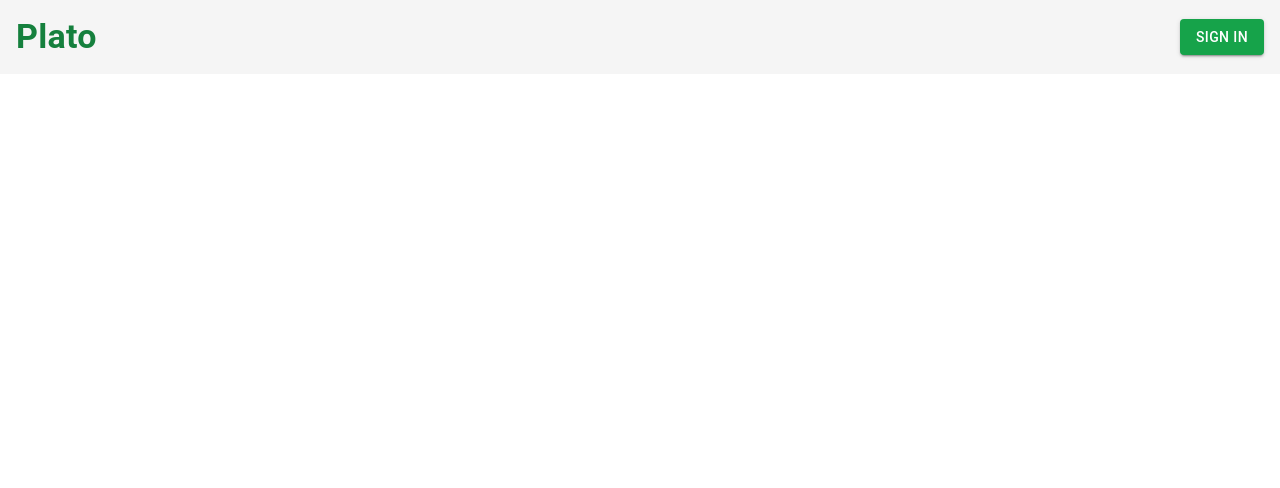
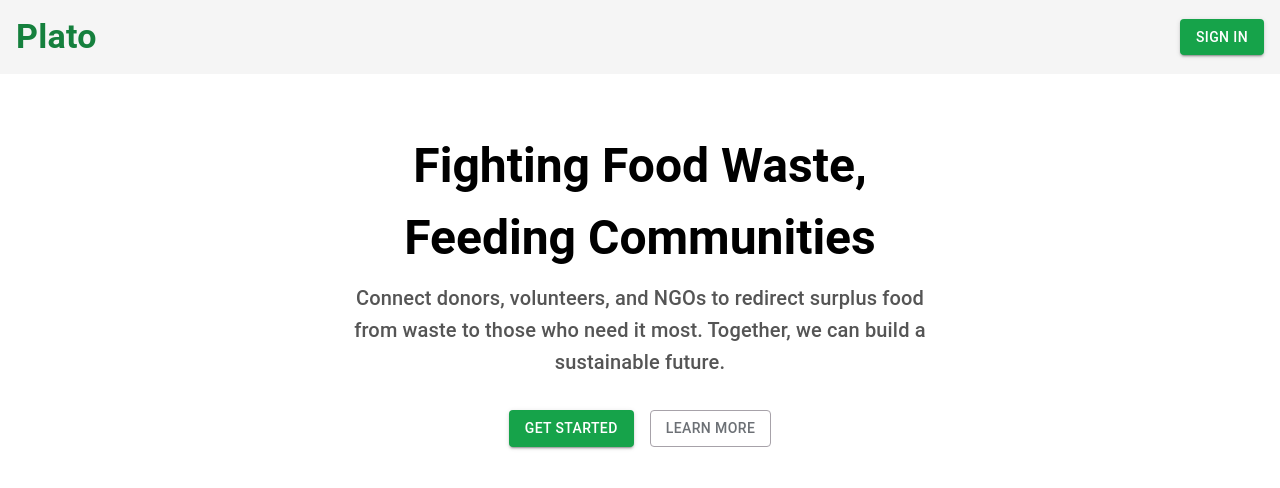
Before and after one commit to RealAakashGupta/PLATO, a React (Create React App) app in the folder frontend/: page / in a window 1280 px wide. Shown: the top 488 px of the page. Built offline with nearby package versions, Linux system fonts and the light colour scheme; some icons are missing.

Commit message:
Added Signup Buttons & DarkMode Button

```diff
--- a/frontend/package.json
+++ b/frontend/package.json
@@ -5,6 +5,7 @@
   "dependencies": {
     "@emotion/react": "^11.14.0",
     "@emotion/styled": "^11.14.1",
+    "@mui/icons-material": "^7.3.2",
     "@mui/material": "^7.3.2",
     "@testing-library/dom": "^10.4.1",
     "@testing-library/jest-dom": "^6.8.0",
--- /dev/null
+++ b/frontend/src/components/DarkModeToggle.tsx
@@ -0,0 +1,20 @@
+import React from 'react'
+import { IconButton } from "@mui/material";
+import DarkModeIcon from "@mui/icons-material/DarkMode";
+import SunnyIcon from "@mui/icons-material/Sunny";
+
+
+interface DarkModeToggleProps {
+  mode: "light" | "dark";
+  onToggle: () => void;
+}
+
+const DarkModeToggle: React.FC<DarkModeToggleProps> = ({ mode, onToggle }) => {
+  return (
+    <IconButton onClick={onToggle} color="inherit">
+      {mode === "light" ? <DarkModeIcon /> : <SunnyIcon />}
+    </IconButton>
+  );
+};
+
+export default DarkModeToggle
--- a/frontend/src/components/LandingPageNavbar.tsx
+++ b/frontend/src/components/LandingPageNavbar.tsx
@@ -1,5 +1,7 @@
 import React from "react";
-import { Box, Button, Typography } from "@mui/material";
+import { Box, Typography } from "@mui/material";
+import SignInButton from "./SignInButton";
+import DarkModeToggle from "./DarkModeToggle";
 
 interface LandingPageNavbarProps {
   onOpenAuth: () => void;
@@ -9,7 +11,7 @@ const LandingPageNavbar: React.FC<LandingPageNavbarProps> = ({
   onOpenAuth,
 }) => {
   return (
-    <div className="min-h-screen bg-background">
+    <Box sx={{ backgroundColor: "#ffff" }}>
       <Box
         sx={{
           display: "flex",
@@ -27,17 +29,12 @@ const LandingPageNavbar: React.FC<LandingPageNavbarProps> = ({
           Plato
         </Typography>
 
-        <Button
-          variant="contained"
-          onClick={onOpenAuth}
-          sx={{
-            bgcolor: "#16a34a",
-            "&:hover": { bgcolor: "#15803d" },
-          }}>
-          Sign In
-        </Button>
+        <Box sx={{ display: "flex", alignItems: "center", gap: 2 }}>
+          <DarkModeToggle mode="light" onToggle={() => {}} />
+          <SignInButton onOpenAuth={onOpenAuth} signInText="Sign In" />
+        </Box>
       </Box>
-    </div>
+    </Box>
   );
 };
 
--- /dev/null
+++ b/frontend/src/components/SignInButton.tsx
@@ -0,0 +1,26 @@
+import React from 'react'
+import { Box, Button } from '@mui/material';
+interface SignInButtonProps {
+  signInText: string;
+  onOpenAuth: () => void;
+}
+const SignInButton: React.FC<SignInButtonProps> = ({
+  onOpenAuth,
+  signInText,
+}) => {
+  return (
+    <Box>
+      <Button
+        variant="contained"
+        onClick={onOpenAuth}
+        sx={{
+          bgcolor: "#16a34a",
+          "&:hover": { bgcolor: "#15803d" },
+        }}>
+        {signInText}
+      </Button>
+    </Box>
+  );
+};
+
+export default SignInButton
--- a/frontend/src/pages/LandingPage.tsx
+++ b/frontend/src/pages/LandingPage.tsx
@@ -1,14 +1,62 @@
 import React from 'react'
 import LandingPageNavbar from '../components/LandingPageNavbar'
+import { Typography, Box, Button } from '@mui/material';
+import SignInButton from '../components/SignInButton';
 
 interface LandingPageProps {
   onOpenAuth: () => void;
 }
 
+const getStarted = (onOpenAuth: () => void) => {
+  return (
+    <Box sx={{ textAlign: "center", mt: 8 }}>
+      <Box>
+        <Typography
+          variant="h3"
+          component="h1"
+          sx={{ fontWeight: "bold", mb: 2 }}>
+          Fighting Food Waste,
+        </Typography>
+        <Typography
+          variant="h3"
+          component="h1"
+          sx={{ fontWeight: "bold", mb: 2 }}>
+          Feeding Communities
+        </Typography>
+      </Box>
+      <Box sx={{ mt: 4, maxWidth: 600, margin: "0 auto" }}>
+        <Typography variant="h6" component="p" sx={{ color: "#555" }}>
+          Connect donors, volunteers, and NGOs to redirect surplus food from
+          waste to those who need it most. Together, we can build a sustainable
+          future.
+        </Typography>
+      </Box>
+
+      <Box sx={{ p: 4, display: "flex", justifyContent: "center", gap: 2 }}>
+        <SignInButton onOpenAuth={onOpenAuth} signInText="Get Started" />
+        <Button
+          variant="outlined"
+          sx={{
+            bgcolor: "#ffff",
+            borderColor: "#A7A2A9",
+            color: "#6C7075",
+            "&:hover": { bgcolor: "#A7A2A9", borderColor: "#ffff", color: "#ffff"},
+          }}>
+          Learn More
+        </Button>
+      </Box>
+    </Box>
+  );
+};
+
 const LandingPage: React.FC<LandingPageProps> = ({ onOpenAuth }) =>{
   return (
-    <div> <LandingPageNavbar onOpenAuth={onOpenAuth} /></div>
-  )
+    <div>
+      <LandingPageNavbar onOpenAuth={onOpenAuth} />
+          <Box sx={{ textAlign: "center", mt: 8 }}>{getStarted(onOpenAuth)}</Box>
+
+    </div>
+  );
 }
 
 export default LandingPage
```
